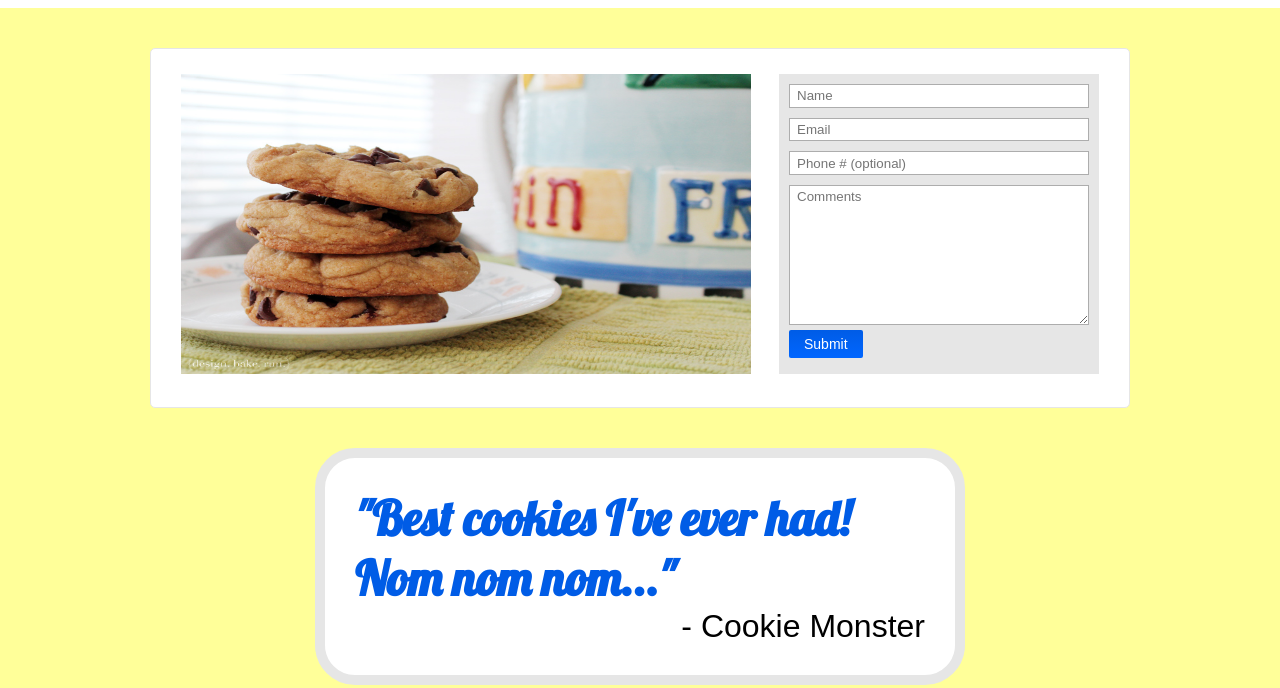
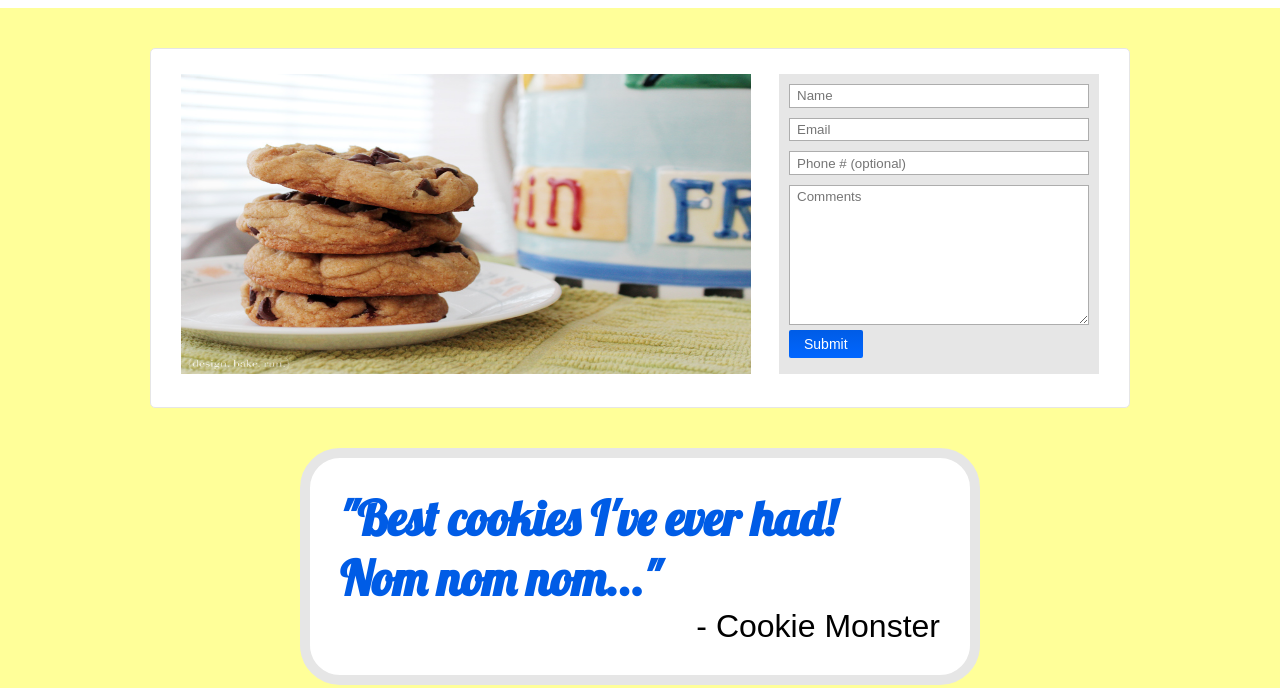
Before and after one commit to ifbencode/Small-Business-Landing-Page, a plain HTML site: page index.html in a window 1280 px wide. Shown: the part 112-800 px from the top of the page. Drawn offline with Linux system fonts and the light colour scheme; a web font is replaced by a local one.

Commit message:
bubble width change
650 > 680

```diff
--- a/main.css
+++ b/main.css
@@ -156,7 +156,7 @@ a:link {
 }
 
 #bubble {
-	width: 650px;
+	width: 680px;
 	background-color: #FFFFFF;
 	border: 10px solid #E6E6E6;
 	border-radius: 40px;
```
